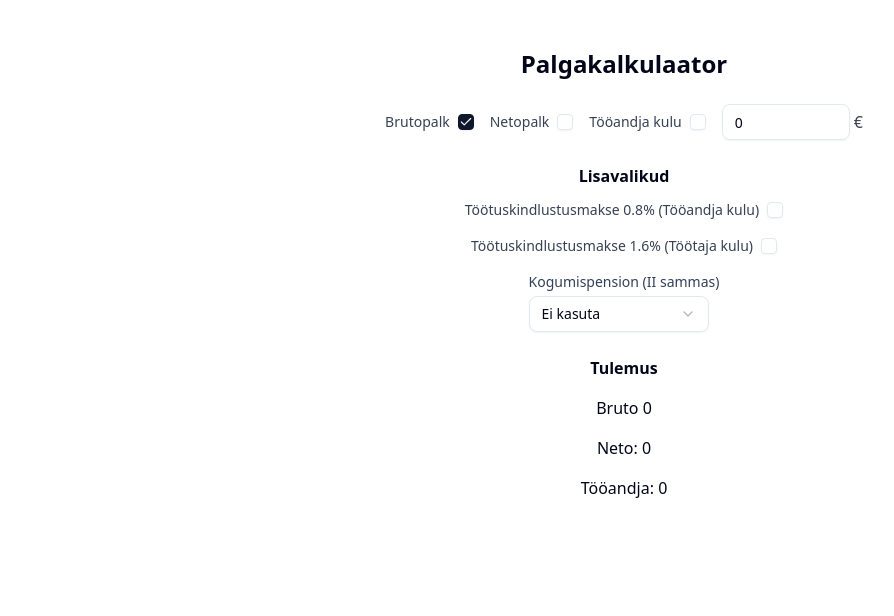
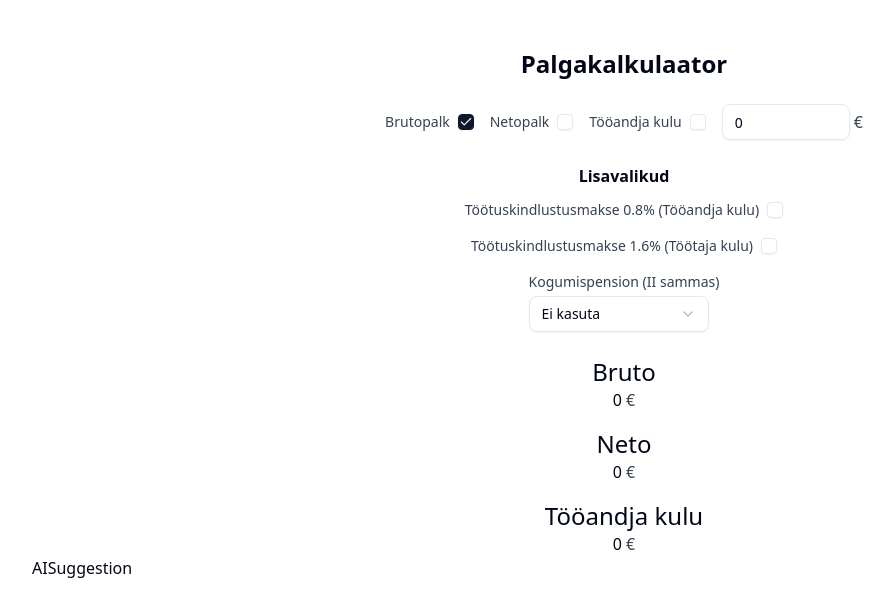
Before and after one commit to SiimKirjanen/palgakalkulaator, a Next.js app: page / in a window 1280 px wide. Shown: the top 616 px of the page, without its empty margins (16-910 px from the left). Built offline with nearby package versions, Linux system fonts and the light colour scheme.

Commit message:
API endpoint to ask OpenAI, fixes and improvements

```diff
--- a/package.json
+++ b/package.json
@@ -16,6 +16,7 @@
     "clsx": "^2.1.1",
     "lucide-react": "^0.486.0",
     "next": "15.2.4",
+    "openai": "^4.91.1",
     "react": "^19.0.0",
     "react-dom": "^19.0.0",
     "tailwind-merge": "^3.0.2",
--- /dev/null
+++ b/src/app/api/ai/route.ts
@@ -0,0 +1,28 @@
+import client from "@/lib/openai";
+
+export async function POST(request: Request) {
+  try {
+    const { input } = await request.json();
+
+    if (!input) {
+      return Response.json(
+        { error: "The 'input' parameter is required." },
+        { status: 400 }
+      );
+    }
+
+    const response = await client.responses.create({
+      model: "gpt-4o",
+      input,
+    });
+
+    return Response.json({ response: response.output_text });
+  } catch (error) {
+    console.error("Error fetching data from OpenAI:", error);
+
+    return Response.json(
+      { error: "Failed to fetch data from OpenAI" },
+      { status: 500 }
+    );
+  }
+}
--- a/src/components/SalaryCalculator/SalaryCalculator.tsx
+++ b/src/components/SalaryCalculator/SalaryCalculator.tsx
@@ -1,5 +1,6 @@
 "use client";
 
+import { AISuggestion } from "./components/AISuggestion/AISuggestion";
 import { CalculatorControls } from "./components/CalculatorControls/CalculatorControls";
 import { CalculatorResults } from "./components/CalculatorResults/CalculatorResults";
 
@@ -11,6 +12,7 @@ export const SalaryCalculator = () => {
       </h1>
       <CalculatorControls />
       <CalculatorResults />
+      <AISuggestion />
     </div>
   );
 };
--- /dev/null
+++ b/src/components/SalaryCalculator/components/AISuggestion/AISuggestion.tsx
@@ -0,0 +1,24 @@
+import { useCountdown } from "@/hooks/useCountdown";
+import { SalaryCalculatorContext } from "@/providers/SalaryContextProvider";
+import { useContext } from "react";
+
+export const AISuggestion = () => {
+  const {
+    state: { salaryInput },
+  } = useContext(SalaryCalculatorContext);
+  const countdown = useCountdown(salaryInput, 5, handleCountdownFinish);
+
+  function handleCountdownFinish() {
+    console.log("Countdown finished! Executing callback...");
+    // Add your logic here
+  }
+
+  return (
+    <div className="flex">
+      AISuggestion
+      {countdown !== null && countdown > 0 && (
+        <p>Countdown: {countdown} seconds</p>
+      )}
+    </div>
+  );
+};
--- a/src/components/SalaryCalculator/components/CalculatorResults/CalculatorResults.tsx
+++ b/src/components/SalaryCalculator/components/CalculatorResults/CalculatorResults.tsx
@@ -5,10 +5,24 @@ export const CalculatorResults = () => {
 
   return (
     <div className="flex flex-col gap-4 justify-center items-center">
-      <h2 className="text-1xl font-semibold text-center ">Tulemus</h2>
-      <div>Bruto {grossSalary}</div>
-      <div>Neto: {netSalary}</div>
-      <div>Tööandja: {employerCost}</div>
+      <ResultBox title="Bruto" value={grossSalary} />
+      <ResultBox title="Neto" value={netSalary} />
+      <ResultBox title="Tööandja kulu" value={employerCost} />
     </div>
   );
 };
+
+type ResultBoxProps = {
+  title: string;
+  value: number;
+};
+const ResultBox = ({ title, value }: ResultBoxProps) => {
+  return (
+    <div className="flex flex-col items-center">
+      <h3 className="text-2xl">{title}</h3>
+      <div>
+        {value} <span className="text-gray-700">€</span>
+      </div>
+    </div>
+  );
+};
--- a/src/components/SalaryCalculator/components/PensionPillarSelection/PensionPillarSelection.tsx
+++ b/src/components/SalaryCalculator/components/PensionPillarSelection/PensionPillarSelection.tsx
@@ -7,7 +7,6 @@ import {
 } from "@/components/ui/select";
 import { SET_PENSION_PILLAR } from "@/constants";
 import { SalaryCalculatorContext } from "@/providers/SalaryContextProvider";
-import { PensionPillars } from "@/types/salary";
 import { useContext } from "react";
 
 export const PensionPillarSelection = () => {
@@ -16,10 +15,10 @@ export const PensionPillarSelection = () => {
     salaryDispatch,
   } = useContext(SalaryCalculatorContext);
 
-  const handleValueChange = (value: PensionPillars) => {
+  const handleValueChange = (value: string) => {
     salaryDispatch({
       type: SET_PENSION_PILLAR,
-      payload: { pensionPillar: value },
+      payload: { pensionPillar: Number(value) },
     });
   };
 
@@ -28,7 +27,7 @@ export const PensionPillarSelection = () => {
       <label className="text-sm font-medium text-slate-700 block mb-1">
         Kogumispension (II sammas)
       </label>
-      <Select onValueChange={handleValueChange} value={pensionPillar}>
+      <Select onValueChange={handleValueChange} value={String(pensionPillar)}>
         <SelectTrigger className="w-[180px]">
           <SelectValue placeholder="Ei kasuta" />
         </SelectTrigger>
--- /dev/null
+++ b/src/hooks/useCountdown.ts
@@ -0,0 +1,33 @@
+import { useEffect, useState } from "react";
+
+export const useCountdown = (
+  triggerValue: string | number,
+  duration: number,
+  onCountdownFinish: () => void
+) => {
+  const [countdown, setCountdown] = useState<number | null>(null);
+
+  useEffect(() => {
+    if (triggerValue) {
+      setCountdown(duration);
+    } else {
+      setCountdown(null);
+    }
+  }, [triggerValue, duration]);
+
+  useEffect(() => {
+    if (countdown !== null && countdown > 0) {
+      const timer = setTimeout(() => {
+        setCountdown((prev) => (prev !== null ? prev - 1 : null));
+      }, 1000);
+
+      return () => clearTimeout(timer);
+    }
+
+    if (countdown === 0) {
+      onCountdownFinish();
+    }
+  }, [countdown, onCountdownFinish]);
+
+  return countdown;
+};
--- a/src/hooks/useSalaryCalculations.ts
+++ b/src/hooks/useSalaryCalculations.ts
@@ -14,12 +14,11 @@ export const useSalaryCalculations = () => {
   } = useContext(SalaryCalculatorContext);
 
   const salaryInputNumber = parseFloat(salaryInput);
-  const pensionPillarNumber = parseFloat(pensionPillar);
 
   const { netSalary, grossSalary, employerCost } = calculateSalaries({
     salaryInput: salaryInputNumber,
     salaryInputType,
-    pensionPillar: pensionPillarNumber,
+    pensionPillar,
     employerUnemploymentInsurance,
     employeeUnemploymentInsurance,
   });
--- /dev/null
+++ b/src/lib/openai.ts
@@ -0,0 +1,7 @@
+import OpenAI from "openai";
+
+const client = new OpenAI({
+  apiKey: process.env["OPENAI_SECRET_KEY"],
+});
+
+export default client;
--- a/src/providers/SalaryContextProvider.tsx
+++ b/src/providers/SalaryContextProvider.tsx
@@ -1,5 +1,6 @@
 "use client";
 
+import React, { createContext, ReactNode, useReducer } from "react";
 import {
   SET_EMPLOYEE_UNEMPLOYMENT_INSURANCE,
   SET_EMPLOYER_UNEMPLOYMENT_INSURANCE,
@@ -8,13 +9,12 @@ import {
   SET_SALARY_CALCULATOR_INPUT_TYPE,
 } from "@/constants";
 import { reducer } from "@/reducers/salary-calculator-reducer";
-import { PensionPillars, SalaryType } from "@/types/salary";
-import React, { createContext, ReactNode, useReducer } from "react";
+import { SalaryType } from "@/types/salary";
 
 type SalaryCalculatorState = {
   salaryInput: string;
   salaryInputType: SalaryType;
-  pensionPillar: PensionPillars;
+  pensionPillar: number;
   employerUnemploymentInsurance: number;
   employeeUnemploymentInsurance: number;
 };
@@ -22,7 +22,7 @@ type SalaryCalculatorState = {
 const initialSalaryState: SalaryCalculatorState = {
   salaryInput: "0",
   salaryInputType: SalaryType.GROSS,
-  pensionPillar: "0",
+  pensionPillar: 0,
   employerUnemploymentInsurance: 0,
   employeeUnemploymentInsurance: 0,
 };
@@ -38,7 +38,7 @@ type Action =
     }
   | {
       type: typeof SET_PENSION_PILLAR;
-      payload: { pensionPillar: PensionPillars };
+      payload: { pensionPillar: number };
     }
   | {
       type: typeof SET_EMPLOYER_UNEMPLOYMENT_INSURANCE;
--- a/src/types/salary.ts
+++ b/src/types/salary.ts
@@ -4,6 +4,4 @@ enum SalaryType {
   EMPLOYERCOST = "employerCost",
 }
 
-type PensionPillars = "0" | "0.02" | "0.04" | "0.06";
-
-export { SalaryType, type PensionPillars };
+export { SalaryType };
```
Also changed, not shown: 2 other files (tests, documents, lock files or other folders).
